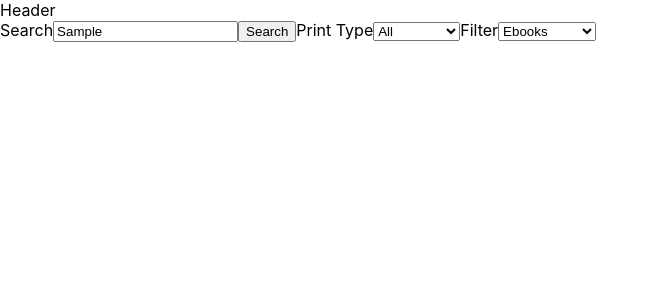
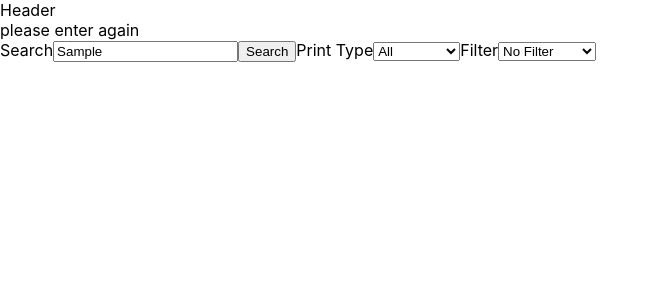
Before and after one commit to thinkful-ei-emu/mantong-tara-books-project, a React (Create React App) app: page / in a window 1280 px wide. Both pictures are taken after typing "Sample" into the empty fields and a click on the button "Search". Shown: the top 300 px of the page, without its empty margins (0-658 px from the left). Built offline with nearby package versions, Linux system fonts and the light colour scheme; no server answers.

Commit message:
error handle

```diff
--- a/src/search.js
+++ b/src/search.js
@@ -7,7 +7,8 @@ class Search extends React.Component {
     this.state= {
       search: null,
       filter:null,
-      printType: null
+      printType: null,
+      error:null
     }
   }
   handleChange=(event)=>{
@@ -22,13 +23,36 @@ class Search extends React.Component {
 
     const apiKey = 'key=AIzaSyDSDPd1GETQe0aCFSd4Bga7Opn1AAEd5KU';
     const searchTermString = `q=${this.state.search}`;
-    const typeString = `printType=${this.state.printType}`;
-    const filterString = `filter=${this.state.filter}`;
-    const fullParamString = [apiKey, searchTermString,typeString,filterString].join('&');
+    let fullParamString;
+    let typeString;
+    let filterString;
+    if(!this.state.printType===null){
+      typeString = `printType=${this.state.printType}`;
+
+      if (!this.state.filter===null ){
+
+      filterString = `filter=${this.state.filter}`;
+      fullParamString = [apiKey, searchTermString,typeString,filterString].join('&');}
+
+      else {fullParamString = [apiKey, searchTermString,typeString].join('&');}}
+    else if(this.state.filter){
+      filterString = `filter=${this.state.filter}`;
+      fullParamString=[apiKey,searchTermString,filterString].join('&');}
+ fullParamString = [apiKey, searchTermString].join('&');
+
     fetch('https://www.googleapis.com/books/v1/volumes?'+fullParamString)
+      .then(res=>{
+        console.log(res);
+        if(!res.ok){
+          throw new Error('Somthing went wrong, please try again later.');
+        }
+        return res;
+      })
+
       .then(res=>res.json())
       .then(data => {
         console.log(data);
+
         const books = data.items.map(book => {
           console.log(book);
           const title = book.volumeInfo.title;
@@ -42,40 +66,58 @@ class Search extends React.Component {
           console.log(desc[0]);
           if (book.saleInfo.saleability === "FREE") {
             price = "Free";
+          }else if(book.saleInfo.saleability==="NOT_FOR_SALE"){
+            price="Not for sale";
           }
           else {
             price = book.saleInfo.retailPrice.amount;
           }
           return {title, authors, image, desc, price};
         });
-        this.setState({books});
+        this.setState({books,error:null});
         this.props.handleSearch(this.state.books);
+
+      })
+      .catch(err=>{
+        console.log(err.message);
+        this.setState({
+          error:err.message
+        });
       });
+
+
+
   }
 
   render() {
     //form will put search criteria into state
     //make sure search is required
-    return <form onSubmit={e=>this.handleSubmit(e)}>
-
+    return (
+    <form onSubmit={e=>this.handleSubmit(e)}>
+      {this.state.error  &&
+        <div>
+        please enter again
+        </div>}
       <label htmlFor="search">Search</label>
       <input onChange={e=>this.handleChange(e)} type="text" id="search" name="search"/>
       <button type="submit">Search</button>
       <label htmlFor="print-type" >Print Type</label>
       <select onChange={e=>this.handleChange(e)} id="print-type" name="printType">
-        <option value="all">All</option>
+        <option>All</option>
         <option value="books">Books</option>
         <option value="magazines">Magazines</option>
       </select>
       <label htmlFor="filter">Filter</label>
       <select onChange={e=>this.handleChange(e)} id="filter" name="filter" >
+        <option>No Filter</option>
         <option value="ebooks">Ebooks</option>
         <option value="free-ebooks">Free Ebooks</option>
         <option value="full">Full</option>
         <option value="paid-ebooks">Paid Ebooks</option>
         <option value="partial">Partial</option>
       </select>
-    </form>;
+    </form>);
+
 
   }
 }
```
